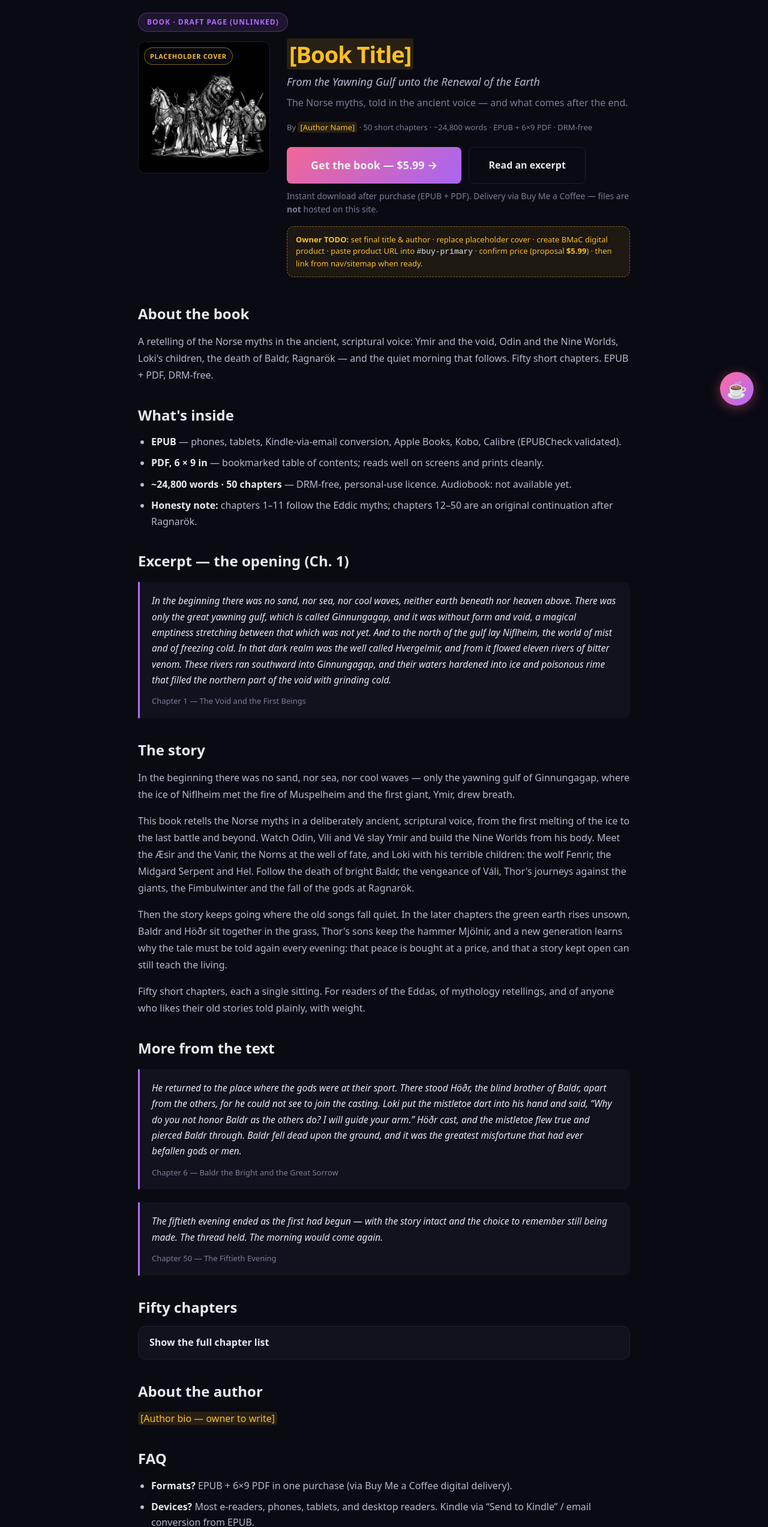
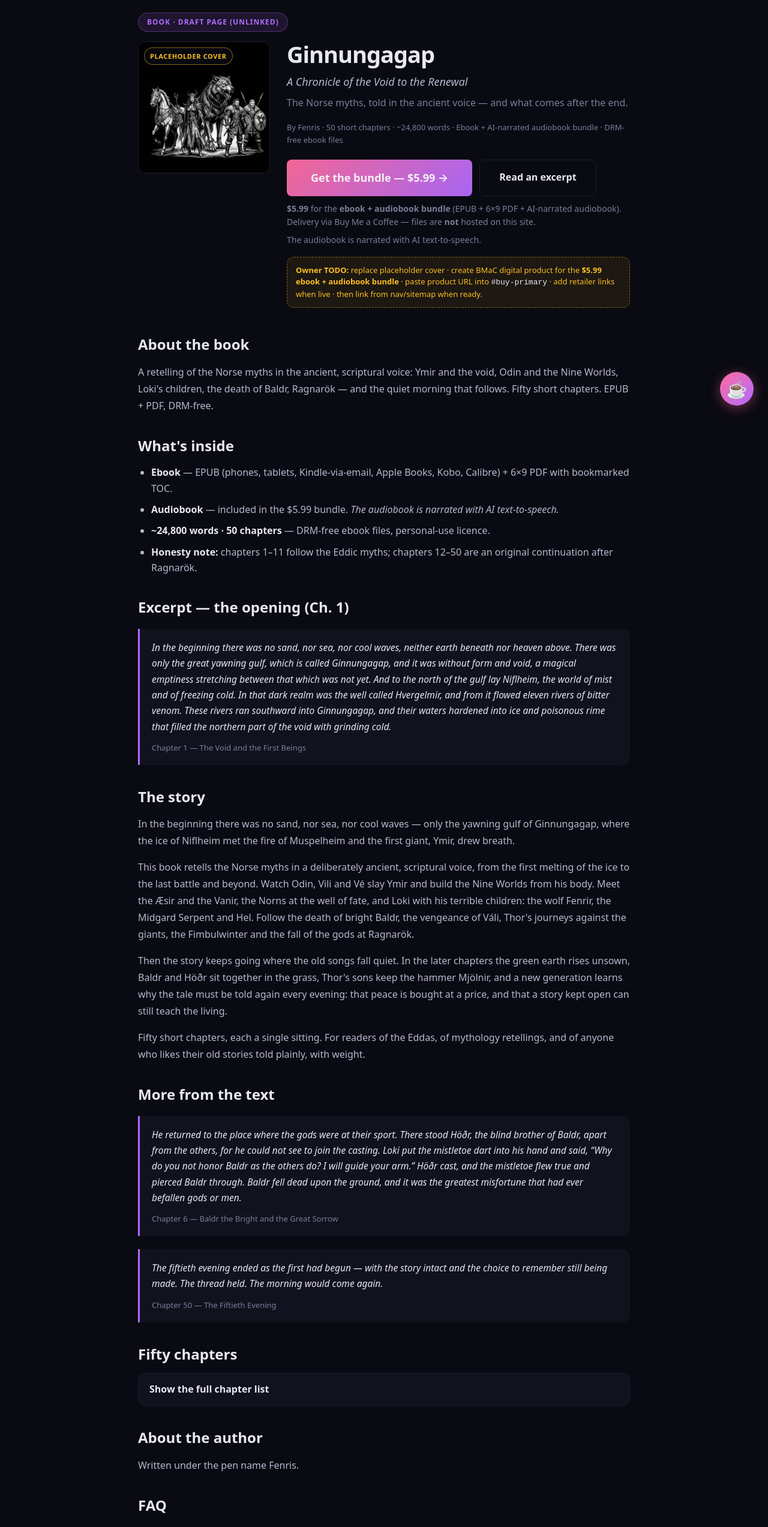
Before and after one commit to fudoshindragon-netizen/webtools, a website: page sales-page/public/norse-book.html in a window 1280 px wide. Shown: the part 100-2645 px from the top of the page at 60% size. Drawn offline with Linux system fonts and the light colour scheme.

Commit message:
content(norse-book): set title, Fenris, $5.99 ebook+audiobook bundle
Confirm Ginnungagap title/subtitle, pen name Fenris, AI narration note,
copyright 2026 Fenris, and retailer placeholder slot. Cover and BMC buy
URL remain placeholders; page stays noindex and unlinked.

```diff
--- a/sales-page/public/norse-book.html
+++ b/sales-page/public/norse-book.html
@@ -3,13 +3,12 @@
   <head>
     <meta charset="UTF-8" />
     <meta name="viewport" content="width=device-width, initial-scale=1.0" />
-    <!-- PLACEHOLDER: replace title/description when final book title & author are chosen -->
-    <title>[Book Title] — From the Yawning Gulf unto the Renewal of the Earth | MicroVenture Labs</title>
-    <meta name="description" content="A retelling of the Norse myths in the ancient, scriptural voice: Ymir and the void, Odin and the Nine Worlds, Loki's children, the death of Baldr, Ragnarök — and the quiet morning that follows. Fifty short chapters. EPUB + PDF, DRM-free." />
-    <meta name="author" content="[Author Name]" />
+    <title>Ginnungagap: A Chronicle of the Void to the Renewal | MicroVenture Labs</title>
+    <meta name="description" content="Ginnungagap: A Chronicle of the Void to the Renewal — a retelling of the Norse myths in the ancient, scriptural voice. Fifty short chapters. Ebook + AI-narrated audiobook bundle, $5.99." />
+    <meta name="author" content="Fenris" />
     <meta name="robots" content="noindex, nofollow" />
-    <meta property="og:title" content="[Book Title] — From the Yawning Gulf unto the Renewal of the Earth" />
-    <meta property="og:description" content="The Norse myths, told in the ancient voice — and what comes after the end. Fifty short chapters. EPUB + PDF, DRM-free." />
+    <meta property="og:title" content="Ginnungagap: A Chronicle of the Void to the Renewal" />
+    <meta property="og:description" content="The Norse myths, told in the ancient voice — and what comes after the end. Fifty short chapters. Ebook + AI-narrated audiobook bundle." />
     <!-- PLACEHOLDER: update og:url when the final path is chosen -->
     <meta property="og:url" content="https://generationwealthforever.com/norse-book.html" />
     <meta property="og:type" content="book" />
@@ -106,13 +105,15 @@
   </head>
   <body>
     <!--
-      PLACEHOLDER CONSTANTS (swap these before publishing):
-      BOOK_TITLE   = [Book Title]
-      AUTHOR_NAME  = [Author Name]
+      PLACEHOLDER / OPEN ITEMS (swap before publishing):
+      BOOK_TITLE   = Ginnungagap: A Chronicle of the Void to the Renewal  (SET)
+      SUBTITLE     = A Chronicle of the Void to the Renewal  (SET; title uses full form above)
+      AUTHOR_NAME  = Fenris  (SET; pen name)
       BUY_URL      = Buy Me a Coffee PRODUCT listing URL (NOT the shop home — create the product first)
       COVER_SRC    = /images/norse-book-cover-placeholder.jpg|webp  → replace with final cover
-      PRICE        = $5.99 (proposal; range $4.99–$7.99)
-      Do NOT host EPUB/PDF/ZIP on this site — delivery is via BMC/Gumroad after purchase.
+      PRICE        = $5.99 ebook + AI-narrated audiobook bundle (SET)
+      RETAILER_URLS = Amazon / other stores — add when live (placeholder slot below)
+      Do NOT host EPUB/PDF/ZIP/audio on this site — delivery is via BMC/Gumroad after purchase.
     -->
 
     <a href="https://www.buymeacoffee.com/microventurelabs" target="_blank" rel="noopener" class="float-support" aria-label="Support us on Buy Me a Coffee">☕</a>
@@ -139,17 +140,15 @@
                 src="/images/norse-book-cover-placeholder.jpg"
                 width="1024"
                 height="1024"
-                alt="Placeholder cover art for [Book Title] — replace before publish"
+                alt="Placeholder cover art for Ginnungagap — replace before publish"
               />
             </picture>
           </div>
           <div>
-            <!-- PLACEHOLDER: BOOK_TITLE -->
-            <h1 class="g-title"><span class="ph">[Book Title]</span></h1>
-            <p class="g-subhead">From the Yawning Gulf unto the Renewal of the Earth</p>
+            <h1 class="g-title">Ginnungagap</h1>
+            <p class="g-subhead">A Chronicle of the Void to the Renewal</p>
             <p class="g-tagline">The Norse myths, told in the ancient voice — and what comes after the end.</p>
-            <!-- PLACEHOLDER: AUTHOR_NAME -->
-            <p class="g-meta">By <span class="ph">[Author Name]</span> · 50 short chapters · ~24,800 words · EPUB + 6×9 PDF · DRM-free</p>
+            <p class="g-meta">By Fenris · 50 short chapters · ~24,800 words · Ebook + AI-narrated audiobook bundle · DRM-free ebook files</p>
 
             <div class="buy-row">
               <!--
@@ -165,13 +164,14 @@
                 rel="noopener"
                 data-placeholder-buy="true"
                 title="PLACEHOLDER — paste BMaC product URL when ready"
-              >Get the book — $5.99 →</a>
+              >Get the bundle — $5.99 →</a>
               <!-- PLACEHOLDER: optional free sample -->
               <a class="btn-secondary" href="#excerpt-1" title="PLACEHOLDER — optional free-sample URL later">Read an excerpt</a>
             </div>
-            <p class="price-note">Instant download after purchase (EPUB + PDF). Delivery via Buy Me a Coffee — files are <strong>not</strong> hosted on this site.</p>
+            <p class="price-note"><strong>$5.99</strong> for the <strong>ebook + audiobook bundle</strong> (EPUB + 6×9 PDF + AI-narrated audiobook). Delivery via Buy Me a Coffee — files are <strong>not</strong> hosted on this site.</p>
+            <p class="price-note" style="margin-top:8px;">The audiobook is narrated with AI text-to-speech.</p>
             <p class="todo-banner">
-              <strong>Owner TODO:</strong> set final title &amp; author · replace placeholder cover · create BMaC digital product · paste product URL into <code>#buy-primary</code> · confirm price (proposal <strong>$5.99</strong>) · then link from nav/sitemap when ready.
+              <strong>Owner TODO:</strong> replace placeholder cover · create BMaC digital product for the <strong>$5.99 ebook + audiobook bundle</strong> · paste product URL into <code>#buy-primary</code> · add retailer links when live · then link from nav/sitemap when ready.
             </p>
           </div>
         </div>
@@ -183,10 +183,10 @@
 
         <h2 class="g-h2">What's inside</h2>
         <ul>
-          <li><strong>EPUB</strong> — phones, tablets, Kindle-via-email conversion, Apple Books, Kobo, Calibre (EPUBCheck validated).</li>
-          <li><strong>PDF, 6 × 9 in</strong> — bookmarked table of contents; reads well on screens and prints cleanly.</li>
-          <li><strong>~24,800 words · 50 chapters</strong> — DRM-free, personal-use licence. Audiobook: not available yet.</li>
-          <li><strong>Honesty note:</strong> chapters 1–11 follow the Eddic myths; chapters 12–50 are an original continuation after Ragnarök. <!-- PLACEHOLDER: AI-use disclosure if applicable — owner decision --></li>
+          <li><strong>Ebook</strong> — EPUB (phones, tablets, Kindle-via-email, Apple Books, Kobo, Calibre) + 6×9 PDF with bookmarked TOC.</li>
+          <li><strong>Audiobook</strong> — included in the $5.99 bundle. <em>The audiobook is narrated with AI text-to-speech.</em></li>
+          <li><strong>~24,800 words · 50 chapters</strong> — DRM-free ebook files, personal-use licence.</li>
+          <li><strong>Honesty note:</strong> chapters 1–11 follow the Eddic myths; chapters 12–50 are an original continuation after Ragnarök.</li>
         </ul>
 
         <h2 class="g-h2" id="excerpt-1">Excerpt — the opening (Ch. 1)</h2>
@@ -269,31 +269,40 @@
         </details>
 
         <h2 class="g-h2">About the author</h2>
-        <!-- PLACEHOLDER: AUTHOR_BIO -->
-        <p><span class="ph">[Author bio — owner to write]</span></p>
+        <!-- TODO: optional author bio for Fenris — omit for now per owner -->
+        <p>Written under the pen name Fenris.</p>
 
         <h2 class="g-h2">FAQ</h2>
         <ul>
-          <li><strong>Formats?</strong> EPUB + 6×9 PDF in one purchase (via Buy Me a Coffee digital delivery).</li>
-          <li><strong>Devices?</strong> Most e-readers, phones, tablets, and desktop readers. Kindle via “Send to Kindle” / email conversion from EPUB.</li>
+          <li><strong>What's in the $5.99 bundle?</strong> Ebook (EPUB + 6×9 PDF) <em>and</em> the audiobook. Delivery via Buy Me a Coffee after purchase.</li>
+          <li><strong>Is the audiobook human-narrated?</strong> No. The audiobook is narrated with AI text-to-speech.</li>
+          <li><strong>Devices?</strong> Ebook: most e-readers, phones, tablets, and desktop readers (Kindle via “Send to Kindle” / email conversion from EPUB). Audiobook: common audio players / apps once delivered.</li>
           <li><strong>Refunds?</strong> <span class="ph">[Owner refund policy — e.g. contact within 7 days if a file won't open]</span></li>
-          <li><strong>Audiobook / print?</strong> Not yet. Retailer links (Amazon, Google Play) will appear here when live.</li>
+          <li><strong>Print edition?</strong> Not yet. Retailer links will appear below when live.</li>
           <li><strong>KDP Select?</strong> If enrolled, do not sell the EPUB/PDF on this site during exclusivity — owner decision.</li>
         </ul>
 
         <div class="g-paid">
-          <h2>Get <span class="ph">[Book Title]</span> — $5.99</h2>
-          <p>Instant download: EPUB + reader-friendly 6×9 PDF. Files delivered by Buy Me a Coffee after checkout — not offered as free downloads here.</p>
+          <h2>Get Ginnungagap — ebook + audiobook bundle · $5.99</h2>
+          <p>Instant delivery after checkout: EPUB + reader-friendly 6×9 PDF <strong>and</strong> the AI-narrated audiobook. Files delivered by Buy Me a Coffee — not offered as free downloads here.</p>
+          <p style="margin-bottom:16px;font-size:14px;color:var(--text-muted);">The audiobook is narrated with AI text-to-speech.</p>
           <div class="g-paid-btns">
-            <!-- PLACEHOLDER: same BUY_URL as #buy-primary -->
-            <a class="btn-primary btn-large" href="https://www.buymeacoffee.com/microventurelabs" target="_blank" rel="noopener" data-placeholder-buy="true">Get the book — $5.99 →</a>
-            <!-- PLACEHOLDER: newsletter -->
-            <a class="btn-secondary" href="https://www.buymeacoffee.com/microventurelabs" target="_blank" rel="noopener" title="PLACEHOLDER — newsletter / audiobook waitlist URL">☕ Support / follow on Buy Me a Coffee</a>
+            <!-- PLACEHOLDER: same BUY_URL as #buy-primary — BMC product for the $5.99 bundle TBD -->
+            <a class="btn-primary btn-large" href="https://www.buymeacoffee.com/microventurelabs" target="_blank" rel="noopener" data-placeholder-buy="true">Get the bundle — $5.99 →</a>
+            <a class="btn-secondary" href="https://www.buymeacoffee.com/microventurelabs" target="_blank" rel="noopener">☕ Support / follow on Buy Me a Coffee</a>
           </div>
         </div>
 
+        <!-- TODO: paste real retailer URLs when the book is live on Amazon and other stores. Do not invent links. -->
+        <section class="g-body" id="also-available" style="margin-top:28px;">
+          <h2 class="g-h2">Also available on Amazon and other stores</h2>
+          <p class="todo-banner" style="margin-top:0;">
+            <strong>PLACEHOLDER:</strong> retailer links coming soon (Amazon Kindle, paperback, Google Play, etc.). Owner will add URLs here when listings go live — no invented links.
+          </p>
+        </section>
+
         <div class="g-disclaimer">
-          <p>© <span class="ph">[Year]</span> <span class="ph">[Author Name]</span>. All rights reserved. Personal-use licence for purchased files. This draft page is not linked from the homepage or sitemap yet.</p>
+          <p>© 2026 Fenris. All rights reserved. Personal-use licence for purchased files. This draft page is not linked from the homepage or sitemap yet.</p>
           <p>Preparedness and study products on this site are separate from this book. MicroVenture Labs shop: <a href="https://www.buymeacoffee.com/microventurelabs" target="_blank" rel="noopener">buymeacoffee.com/microventurelabs</a>.</p>
         </div>
       </section>
@@ -310,7 +319,7 @@
         </div>
       </div>
       <div class="footer-legal">
-        <p class="footer-about">Draft book landing page — replace placeholders before public launch. Book files are sold via BMC/Gumroad, not served from this repo.</p>
+        <p class="footer-about">Ginnungagap draft landing page — replace remaining placeholders (cover, BMC product URL, retailer links) before public launch. Book files are sold via BMC/Gumroad, not served from this repo. © 2026 Fenris.</p>
         <div class="footer-legal-row">
           <a href="mailto:support@microventurelabs.com">📧 Contact</a>
           <details>
```
